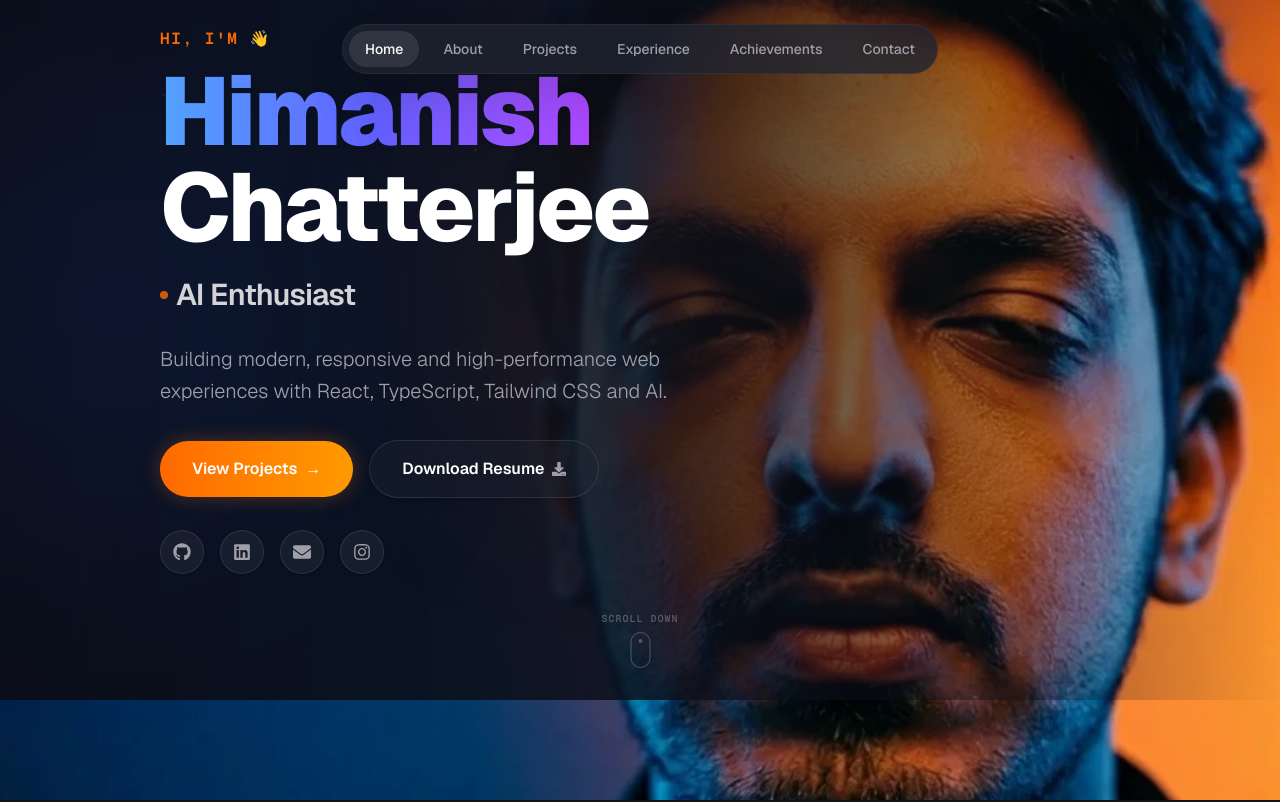
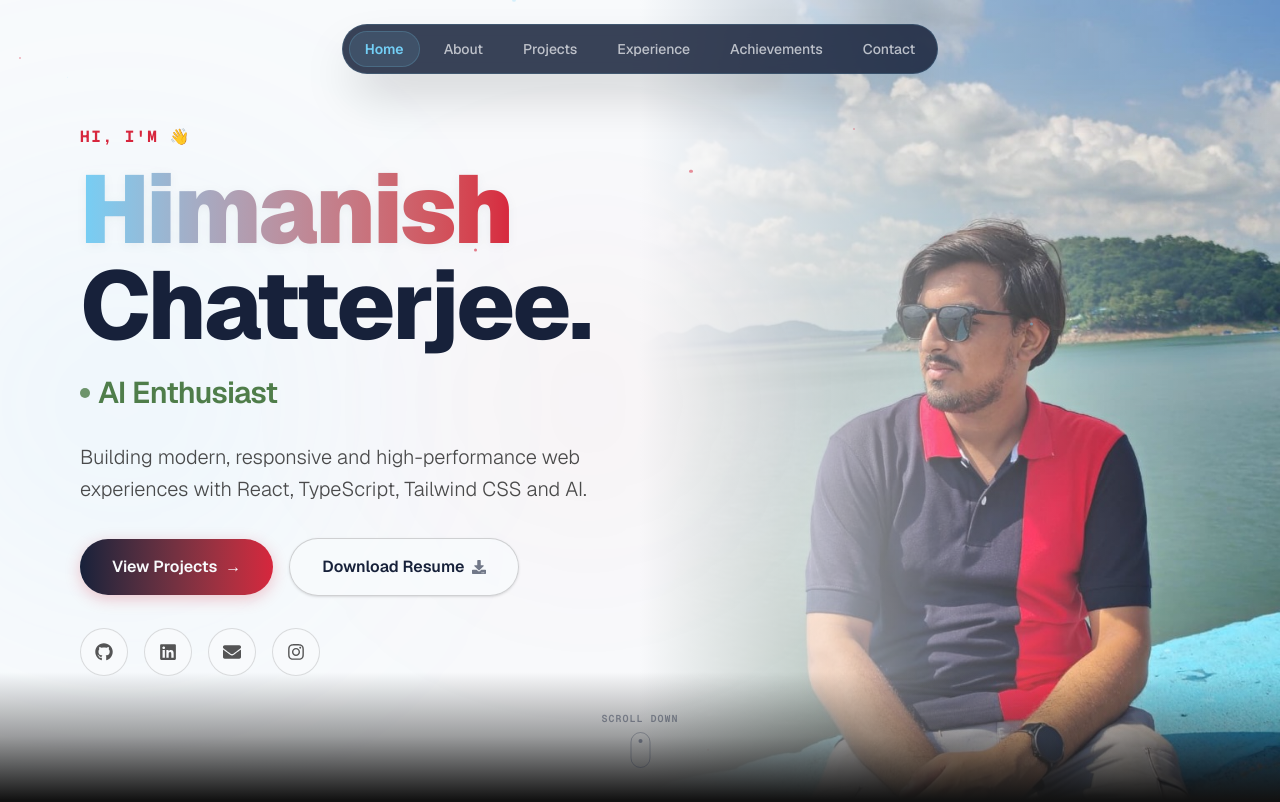
Before and after one commit to MindfulTechie-06/Portfolio_New, a Next.js app: page / in a window 1280 px wide. Shown: the top 802 px of the page. Built offline with nearby package versions, Linux system fonts and the light colour scheme.

Commit message:
feat(hero): update hero UI, remove scroll animations, and apply photo-based color theme

```diff
--- a/src/components/NavBar.tsx
+++ b/src/components/NavBar.tsx
@@ -51,7 +51,7 @@ export default function NavBar() {
 
   return (
     <div className="fixed top-6 left-0 right-0 z-50 flex justify-center w-full pointer-events-none">
-      <nav className="pointer-events-auto flex items-center gap-1 sm:gap-2 rounded-full bg-[#1e2330]/80 backdrop-blur-md border border-white/5 p-1.5 shadow-2xl">
+      <nav className="pointer-events-auto flex items-center gap-1 sm:gap-2 rounded-full bg-[#17213A]/85 backdrop-blur-md border border-[#73CFF6]/15 p-1.5 shadow-2xl">
         {navItems.map((item) => {
           const isActive = activeSection === item.id;
 
@@ -60,13 +60,13 @@ export default function NavBar() {
               key={item.id}
               onClick={() => scrollTo(item.id)}
               className={`relative px-4 py-2 rounded-full text-sm font-medium transition-colors duration-300 ${
-                isActive ? "text-white" : "text-zinc-400 hover:text-zinc-200"
+                isActive ? "text-[#73CFF6] font-semibold" : "text-[#F8FAFC]/70 hover:text-[#73CFF6]"
               }`}
             >
               {isActive && (
                 <motion.div
                   layoutId="activeNav"
-                  className="absolute inset-0 bg-white/10 rounded-full"
+                  className="absolute inset-0 bg-[#73CFF6]/10 rounded-full border border-[#73CFF6]/20"
                   transition={{ type: "spring", stiffness: 380, damping: 30 }}
                 />
               )}
--- a/src/components/Overlay.tsx
+++ b/src/components/Overlay.tsx
@@ -1,13 +1,13 @@
 "use client";
 
-import { motion, useScroll, useTransform, AnimatePresence } from "framer-motion";
+import { motion, AnimatePresence, Variants } from "framer-motion";
 import { useState, useEffect } from "react";
 import { FaGithub, FaLinkedin, FaInstagram, FaDownload, FaEnvelope } from "react-icons/fa";
 
 const subtitles = [
-  "Frontend Developer",
-  "AI Enthusiast",
-  "Open Source Contributor"
+  { text: "Frontend Developer", color: "text-[#17213A]", dot: "bg-[#17213A]" },
+  { text: "AI Enthusiast", color: "text-[#4F7D4A]", dot: "bg-[#4F7D4A]" },
+  { text: "Open Source Contributor", color: "text-[#D7263D]", dot: "bg-[#D7263D]" }
 ];
 
 const socialLinks = [
@@ -40,10 +40,10 @@ interface Particle {
   y: number;
   duration: number;
   delay: number;
+  color: string;
 }
 
 export default function Overlay() {
-  const { scrollYProgress } = useScroll();
   const [subIndex, setSubIndex] = useState(0);
   const [particles, setParticles] = useState<Particle[]>([]);
 
@@ -55,36 +55,20 @@ export default function Overlay() {
   }, []);
 
   useEffect(() => {
-    const generated = Array.from({ length: 25 }, (_, i) => ({
+    const generated = Array.from({ length: 20 }, (_, i) => ({
       id: i,
       size: Math.random() * 3 + 1,
       x: Math.random() * 100,
       y: Math.random() * 100,
       duration: Math.random() * 12 + 8,
       delay: Math.random() * 6,
+      color: i % 2 === 0 ? "#73CFF6" : "#D7263D"
     }));
     setParticles(generated);
   }, []);
 
-  // Opacity transforms for each section to fade in/out at specific scroll percentages
-  const opacity1 = useTransform(scrollYProgress, [0, 0.1, 0.2], [1, 1, 0]);
-  const y1 = useTransform(scrollYProgress, [0, 0.2], [0, -100]);
-
-  // Pointer events mapping to allow clicks on hero but let them pass through when scrolled past
-  const pointerEvents1 = useTransform(
-    scrollYProgress,
-    [0, 0.15, 0.2],
-    ["auto", "auto", "none"]
-  );
-
-  const opacity2 = useTransform(scrollYProgress, [0.2, 0.3, 0.45], [0, 1, 0]);
-  const y2 = useTransform(scrollYProgress, [0.2, 0.45], [80, -80]);
-
-  const opacity3 = useTransform(scrollYProgress, [0.45, 0.6, 0.8], [0, 1, 0]);
-  const y3 = useTransform(scrollYProgress, [0.45, 0.8], [80, -80]);
-
   // Stagger variants for Hero section entry
-  const containerVariants = {
+  const containerVariants: Variants = {
     hidden: { opacity: 0 },
     visible: {
       opacity: 1,
@@ -95,34 +79,36 @@ export default function Overlay() {
     },
   };
 
-  const itemVariants = {
-    hidden: { opacity: 0, y: 25 },
+  const itemVariants: Variants = {
+    hidden: { opacity: 0, y: 20 },
     visible: {
       opacity: 1,
       y: 0,
       transition: {
-        duration: 0.8,
-        ease: [0.16, 1, 0.3, 1] as const, // easeOutExpo
+        duration: 0.6,
+        ease: "easeOut",
       },
     },
   };
 
   return (
-    <div className="pointer-events-none absolute left-0 top-0 z-10 w-full h-[500vh]">
+    <div className="relative w-full min-h-screen bg-[#F8FAFC] text-[#17213A] flex items-center overflow-hidden z-10">
 
-      {/* Container 1: Sticky wrapper that holds the viewport-height overlay */}
-      <div className="sticky top-0 h-screen w-full overflow-hidden flex flex-col justify-center items-center px-6 md:px-20 lg:px-40">
+      {/* Background Photograph Container */}
+      <div className="absolute right-0 top-0 bottom-0 w-full lg:w-1/2 h-full z-0 pointer-events-none">
+        <img
+          src="/himanish.jpg"
+          alt="Himanish Chatterjee"
+          className="w-full h-full object-cover object-center lg:object-[right_center] select-none"
+        />
+        {/* Soft left-to-right gradient overlay to blend into the left side's background */}
+        <div className="absolute inset-0 bg-gradient-to-r from-[#F8FAFC] via-[#F8FAFC]/90 lg:via-[#F8FAFC]/30 to-[#F8FAFC]/30 lg:to-transparent z-10 pointer-events-none" />
+        {/* Mobile vertical blend (top and bottom) for readability when image spans full screen */}
+        <div className="absolute inset-0 bg-gradient-to-b from-[#F8FAFC]/95 via-transparent to-[#F8FAFC]/95 z-10 block lg:hidden pointer-events-none" />
+      </div>
 
-        {/* SECTION 1: Left Aligned Hero (0% Scroll) */}
-        <motion.div
-          variants={containerVariants}
-          initial="hidden"
-          animate="visible"
-          style={{ opacity: opacity1, y: y1, pointerEvents: pointerEvents1 }}
-          className="absolute inset-0 flex flex-col items-start justify-center text-left px-6 md:px-20 lg:px-40 z-10 w-full"
-        >
-          {/* Subtle left-to-right dark gradient overlay inside the hero section for readability */}
-          <div className="absolute inset-0 bg-gradient-to-r from-[#0c0f1a] via-[#0c0f1a]/85 to-transparent z-0 pointer-events-none" />
+      {/* Bottom fade-to-dark transition to blend with the dark #121212 About section below */}
+      <div className="absolute bottom-0 left-0 right-0 h-32 bg-gradient-to-t from-[#121212] via-[#121212]/40 to-transparent z-20 pointer-events-none" />
 
       {/* Floating Blurred Gradient Blobs */}
       <motion.div
@@ -136,7 +122,7 @@ export default function Overlay() {
           repeat: Infinity,
           ease: "easeInOut",
         }}
-            className="absolute -left-20 top-1/4 w-[400px] h-[400px] bg-blue-600/10 rounded-full blur-[130px] z-0 pointer-events-none"
+        className="absolute -left-20 top-1/4 w-[400px] h-[400px] bg-[#73CFF6]/8 rounded-full blur-[130px] z-0 pointer-events-none"
       />
       <motion.div
         animate={{
@@ -150,24 +136,25 @@ export default function Overlay() {
           ease: "easeInOut",
           delay: 1,
         }}
-            className="absolute left-1/3 bottom-1/4 w-[350px] h-[350px] bg-orange-500/5 rounded-full blur-[120px] z-0 pointer-events-none"
+        className="absolute left-1/3 bottom-1/4 w-[350px] h-[350px] bg-[#D7263D]/4 rounded-full blur-[120px] z-0 pointer-events-none"
       />
 
-          {/* Floating Particles */}
+      {/* Floating Particles (Extracted colors) */}
       <div className="absolute inset-0 overflow-hidden z-0 pointer-events-none">
         {particles.map((p) => (
           <motion.div
             key={p.id}
-                className="absolute rounded-full bg-orange-500/15"
+            className="absolute rounded-full"
             style={{
               width: p.size,
               height: p.size,
               left: `${p.x}%`,
               top: `${p.y}%`,
+              backgroundColor: p.color
             }}
             animate={{
               y: ["0vh", "-100vh"],
-                  opacity: [0, 0.7, 0],
+              opacity: [0, 0.6, 0],
             }}
             transition={{
               duration: p.duration,
@@ -179,23 +166,29 @@ export default function Overlay() {
         ))}
       </div>
 
-          {/* Hero Text Content Wrapper */}
-          <div className="relative z-10 max-w-xl sm:max-w-2xl">
+      {/* Hero Content Container */}
+      <div className="relative z-30 w-full max-w-7xl mx-auto px-6 md:px-12 lg:px-20 py-24 flex flex-col justify-center min-h-screen">
+        <motion.div
+          variants={containerVariants}
+          initial="hidden"
+          animate="visible"
+          className="max-w-xl sm:max-w-2xl lg:max-w-[55%] text-left"
+        >
           <motion.p
             variants={itemVariants}
-              className="text-orange-500 font-mono text-sm md:text-base tracking-widest uppercase mb-3 font-semibold"
+            className="text-[#D7263D] font-mono text-sm md:text-base tracking-widest uppercase mb-3 font-bold"
           >
             Hi, I'm 👋
           </motion.p>
 
           <motion.h1
             variants={itemVariants}
-              className="text-4xl sm:text-6xl md:text-7xl lg:text-8xl font-extrabold tracking-tight text-white mb-4 leading-none"
+            className="text-4xl sm:text-6xl md:text-7xl lg:text-8xl font-extrabold tracking-tight text-[#17213A] mb-4 leading-none"
           >
-              <span className="bg-clip-text text-transparent bg-gradient-to-r from-blue-400 via-indigo-500 to-purple-500 drop-shadow-sm font-black">
+            <span className="bg-clip-text text-transparent bg-gradient-to-r from-[#73CFF6] to-[#D7263D] font-black drop-shadow-[0_2px_5px_rgba(23,33,58,0.05)]">
               Himanish
             </span>{" "}
-              Chatterjee
+            Chatterjee.
           </motion.h1>
 
           {/* Subtitle with Rotating Text Animation */}
@@ -210,10 +203,10 @@ export default function Overlay() {
                 animate={{ y: 0, opacity: 1, filter: "blur(0px)" }}
                 exit={{ y: -24, opacity: 0, filter: "blur(4px)" }}
                 transition={{ duration: 0.5, ease: "easeInOut" }}
-                  className="text-xl md:text-2xl lg:text-3xl font-semibold tracking-tight text-zinc-300 flex items-center gap-2"
+                className={`text-xl md:text-2xl lg:text-3xl font-semibold tracking-tight flex items-center gap-2 ${subtitles[subIndex].color}`}
               >
-                  <span className="w-2 h-2 rounded-full bg-orange-500 animate-pulse" />
-                  {subtitles[subIndex]}
+                <span className={`w-2.5 h-2.5 rounded-full animate-pulse ${subtitles[subIndex].dot}`} />
+                {subtitles[subIndex].text}
               </motion.p>
             </AnimatePresence>
           </motion.div>
@@ -221,7 +214,7 @@ export default function Overlay() {
           {/* Short Description */}
           <motion.p
             variants={itemVariants}
-              className="text-zinc-400 text-base md:text-lg lg:text-xl font-light leading-relaxed mb-8 max-w-xl"
+            className="text-[#2B2B2B]/85 text-base md:text-lg lg:text-xl font-light leading-relaxed mb-8 max-w-xl"
           >
             Building modern, responsive and high-performance web experiences with React, TypeScript, Tailwind CSS and AI.
           </motion.p>
@@ -229,14 +222,14 @@ export default function Overlay() {
           {/* CTA Buttons */}
           <motion.div
             variants={itemVariants}
-              className="flex flex-col sm:flex-row items-stretch sm:items-center gap-4 w-full sm:w-auto mb-8 pointer-events-auto"
+            className="flex flex-col sm:flex-row items-stretch sm:items-center gap-4 w-full sm:w-auto mb-8"
           >
             <button
               onClick={() => {
                 const element = document.getElementById("projects");
                 if (element) element.scrollIntoView({ behavior: "smooth" });
               }}
-                className="group relative flex items-center justify-center gap-2 bg-gradient-to-r from-orange-500 to-amber-500 text-white font-semibold px-8 py-4 rounded-full hover:from-orange-600 hover:to-amber-600 hover:scale-105 transition-all duration-300 shadow-[0_0_20px_rgba(249,115,22,0.3)] hover:shadow-[0_0_30px_rgba(249,115,22,0.5)] cursor-pointer text-center"
+              className="group relative flex items-center justify-center gap-2 bg-gradient-to-r from-[#17213A] to-[#D7263D] text-[#F8FAFC] font-semibold px-8 py-4 rounded-full hover:scale-105 transition-all duration-300 shadow-[0_4px_15px_rgba(215,38,61,0.25)] hover:shadow-[0_4px_25px_rgba(115,207,246,0.5)] cursor-pointer text-center"
             >
               <span>View Projects</span>
               <span className="transform group-hover:translate-x-1 transition-transform">→</span>
@@ -246,17 +239,17 @@ export default function Overlay() {
               href="https://drive.google.com/drive/folders/1A2LuAd_1Wb9mlVlM6qRCnO-zUUFw-dci?usp=sharing"
               target="_blank"
               rel="noopener noreferrer"
-                className="group relative flex items-center justify-center gap-2 bg-[#1e2330]/40 hover:bg-[#1e2330]/75 text-white border border-white/10 hover:border-white/30 font-semibold px-8 py-4 rounded-full hover:scale-105 transition-all duration-300 shadow-md cursor-pointer text-center"
+              className="group relative flex items-center justify-center gap-2 bg-[#F8FAFC]/90 hover:bg-[#17213A]/5 text-[#17213A] border border-[#2B2B2B]/20 font-semibold px-8 py-4 rounded-full hover:scale-105 transition-all duration-300 shadow-sm cursor-pointer hover:border-[#73CFF6] hover:text-[#73CFF6] text-center"
             >
               <span>Download Resume</span>
-                <FaDownload className="text-zinc-400 group-hover:text-white transition-colors" size={14} />
+              <FaDownload className="text-[#17213A]/60 group-hover:text-[#73CFF6] transition-colors" size={14} />
             </a>
           </motion.div>
 
           {/* Social Icons */}
           <motion.div
             variants={itemVariants}
-              className="flex items-center gap-4 pointer-events-auto"
+            className="flex items-center gap-4"
           >
             {socialLinks.map((link) => {
               const Icon = link.icon;
@@ -266,13 +259,14 @@ export default function Overlay() {
                   href={link.url}
                   target="_blank"
                   rel="noopener noreferrer"
-                    className="p-3 rounded-full border border-white/10 bg-white/5 text-zinc-400 hover:text-white hover:border-white/30 transition-all duration-300 hover:bg-[#1e2330]/40 shadow-sm hover:scale-110 hover:-translate-y-1"
+                  className="p-3.5 rounded-full border border-[#2B2B2B]/15 bg-[#F8FAFC] text-[#2B2B2B]/80 transition-all duration-300 hover:scale-110 hover:-translate-y-1 hover:border-[#73CFF6] hover:text-[#73CFF6] hover:shadow-[0_0_15px_rgba(115,207,246,0.3)] hover:bg-[#73CFF6]/5"
                   aria-label={`${link.name} Profile`}
                 >
                   <Icon size={18} />
                 </a>
               );
             })}
+          </motion.div>
         </motion.div>
       </div>
 
@@ -285,10 +279,10 @@ export default function Overlay() {
           const element = document.getElementById("about");
           if (element) element.scrollIntoView({ behavior: "smooth" });
         }}
-            className="absolute bottom-8 left-1/2 -translate-x-1/2 flex flex-col items-center gap-1.5 cursor-pointer text-zinc-500 hover:text-white transition-colors select-none pointer-events-auto z-20"
+        className="absolute bottom-8 left-1/2 -translate-x-1/2 flex flex-col items-center gap-1.5 cursor-pointer text-[#17213A]/60 hover:text-[#D7263D] transition-colors select-none z-30"
       >
         <span className="text-[10px] font-mono tracking-widest uppercase font-semibold">Scroll Down</span>
-            <div className="w-5 h-9 border border-zinc-500 rounded-full flex justify-center p-1">
+        <div className="w-5 h-9 border border-[#17213A]/40 rounded-full flex justify-center p-1">
           <motion.div
             animate={{
               y: [0, 10, 0],
@@ -298,36 +292,11 @@ export default function Overlay() {
               repeat: Infinity,
               ease: "easeInOut",
             }}
-                className="w-1 h-1 bg-zinc-500 rounded-full"
+            className="w-1 h-1 bg-[#17213A]/60 rounded-full"
           />
         </div>
       </motion.div>
 
-        </motion.div>
-
-        {/* SECTION 2: Left Aligned (30% Scroll) */}
-        <motion.div
-          style={{ opacity: opacity2, y: y2 }}
-          className="absolute inset-0 flex flex-col items-start justify-center pr-10 md:pr-40 px-6 md:px-20 lg:px-40"
-        >
-          <h2 className="text-4xl md:text-6xl lg:text-7xl font-bold tracking-tight text-white leading-tight drop-shadow-md">
-            I build digital <br />
-            <span className="text-zinc-500 italic font-serif">experiences.</span>
-          </h2>
-        </motion.div>
-
-        {/* SECTION 3: Right Aligned (60% Scroll) */}
-        <motion.div
-          style={{ opacity: opacity3, y: y3 }}
-          className="absolute inset-0 flex flex-col items-end justify-center pl-10 md:pl-40 px-6 md:px-20 lg:px-40 text-right"
-        >
-          <h2 className="text-4xl md:text-6xl lg:text-7xl font-bold tracking-tight text-white leading-tight drop-shadow-md">
-            Bridging design <br />
-            <span className="text-zinc-400 font-light">and engineering.</span>
-          </h2>
-        </motion.div>
-
-      </div>
     </div>
   );
 }
--- a/src/components/ScrollyCanvas.tsx
+++ b/src/components/ScrollyCanvas.tsx
@@ -1,144 +1,5 @@
 "use client";
 
-import { useEffect, useRef, useState } from "react";
-import { useScroll, useMotionValueEvent } from "framer-motion";
-
-const FRAME_COUNT = 75;
-
 export default function ScrollyCanvas() {
-  const canvasRef = useRef<HTMLCanvasElement>(null);
-  const [images, setImages] = useState<HTMLImageElement[]>([]);
-  const { scrollYProgress } = useScroll();
-
-  // 1. Preload images
-  useEffect(() => {
-    const loadedImages: HTMLImageElement[] = [];
-    let loadedCount = 0;
-
-    for (let i = 0; i < FRAME_COUNT; i++) {
-      const img = new window.Image();
-      const frameNum = i.toString().padStart(2, "0");
-      img.src = `/sequence/frame_${frameNum}_delay-0.066s.webp`;
-
-      img.onload = () => {
-        loadedCount++;
-        if (loadedCount === FRAME_COUNT) {
-          setImages(loadedImages);
-        }
-      };
-
-      // Still push it so we keep the array order perfectly matched to index
-      loadedImages.push(img);
-    }
-  }, []);
-
-  // 2. Render logic (object-fit: cover style)
-  const drawImage = (img: HTMLImageElement) => {
-    const canvas = canvasRef.current;
-    if (!canvas || !img) return;
-
-    const ctx = canvas.getContext("2d");
-    if (!ctx) return;
-
-    // Enable high-DPI
-    const dpr = window.devicePixelRatio || 1;
-    const rect = canvas.getBoundingClientRect();
-
-    canvas.width = rect.width * dpr;
-    canvas.height = rect.height * dpr;
-    ctx.scale(dpr, dpr);
-
-    // Calculate aspect ratio for cover
-    const canvasRatio = rect.width / rect.height;
-    const imgRatio = img.width / img.height;
-
-    // Zoom in slightly (1.25x) to allow shifting horizontally without blank areas
-    const zoom = 1.25;
-    let drawWidth = rect.width;
-    let drawHeight = rect.height;
-    let offsetX = 0;
-    let offsetY = 0;
-
-    if (canvasRatio > imgRatio) {
-      // Canvas is wider than image (image is scaled to width, overflows vertically)
-      drawWidth = rect.width * zoom;
-      drawHeight = (rect.width / imgRatio) * zoom;
-
-      offsetY = (rect.height - drawHeight) / 2; // Center vertically
-
-      // Horizontal shifting: Align portrait to the right.
-      // Standard center would be -excessWidth * 0.5.
-      // Shifting to -excessWidth * 0.05 moves the image content to the right (portrait moves right).
-      const excessWidth = drawWidth - rect.width;
-      offsetX = -excessWidth * 0.05;
-    } else {
-      // Canvas is taller than image (image is scaled to height, overflows horizontally)
-      drawHeight = rect.height * zoom;
-      drawWidth = (rect.height * imgRatio) * zoom;
-
-      offsetY = (rect.height - drawHeight) / 2; // Center vertically
-
-      // Horizontal shifting: Align portrait to the right.
-      const excessWidth = drawWidth - rect.width;
-      offsetX = -excessWidth * 0.05;
-    }
-
-    ctx.clearRect(0, 0, rect.width, rect.height);
-    // Fill with base dark color beneath in case of fractional pixels
-    ctx.fillStyle = "#121212";
-    ctx.fillRect(0, 0, rect.width, rect.height);
-
-    ctx.drawImage(img, offsetX, offsetY, drawWidth, drawHeight);
-  };
-
-  // 3. Initial draw when images load
-  useEffect(() => {
-    if (images.length > 0) {
-      drawImage(images[0]);
-    }
-  // eslint-disable-next-line react-hooks/exhaustive-deps
-  }, [images]);
-
-  // 4. Draw on scroll
-  useMotionValueEvent(scrollYProgress, "change", (latest) => {
-    if (images.length === 0) return;
-
-    // Map 0 -> 1 to 0 -> FRAME_COUNT - 1
-    const frameIndex = Math.min(
-      FRAME_COUNT - 1,
-      Math.floor(latest * FRAME_COUNT)
-    );
-
-    requestAnimationFrame(() => {
-      drawImage(images[frameIndex]);
-    });
-  });
-
-  // 5. Redraw on resize
-  useEffect(() => {
-    const handleResize = () => {
-      if (images.length === 0) return;
-
-      const frameIndex = Math.min(
-        FRAME_COUNT - 1,
-        Math.floor(scrollYProgress.get() * FRAME_COUNT)
-      );
-      drawImage(images[frameIndex]);
-    };
-
-    window.addEventListener("resize", handleResize);
-    return () => window.removeEventListener("resize", handleResize);
-  // eslint-disable-next-line react-hooks/exhaustive-deps
-  }, [images]);
-
-  return (
-    <div className="relative h-[500vh] w-full bg-[#121212]">
-      <div className="sticky top-0 h-screen w-full overflow-hidden">
-        <canvas
-          ref={canvasRef}
-          className="h-full w-full object-cover"
-        />
-      </div>
-    </div>
-  );
+  return null;
 }
```
Also changed, not shown: public/himanish.jpg (added), public/reference.jpg (added). Lines whose indentation alone changed are shown as unchanged.
